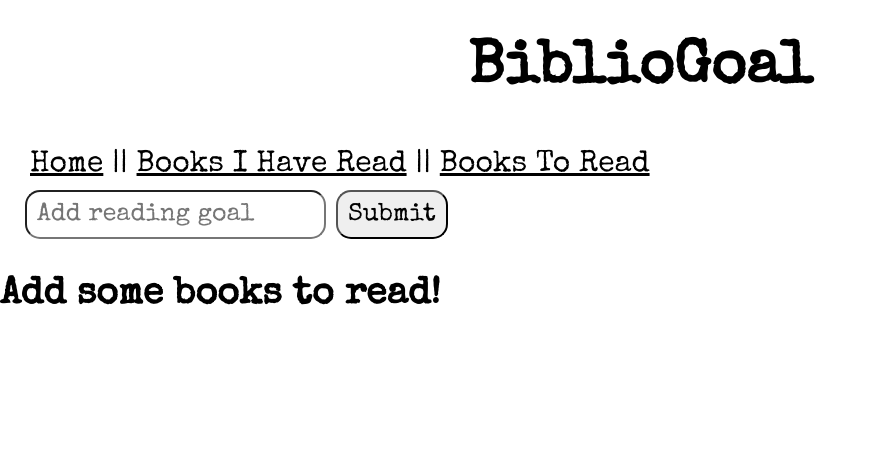
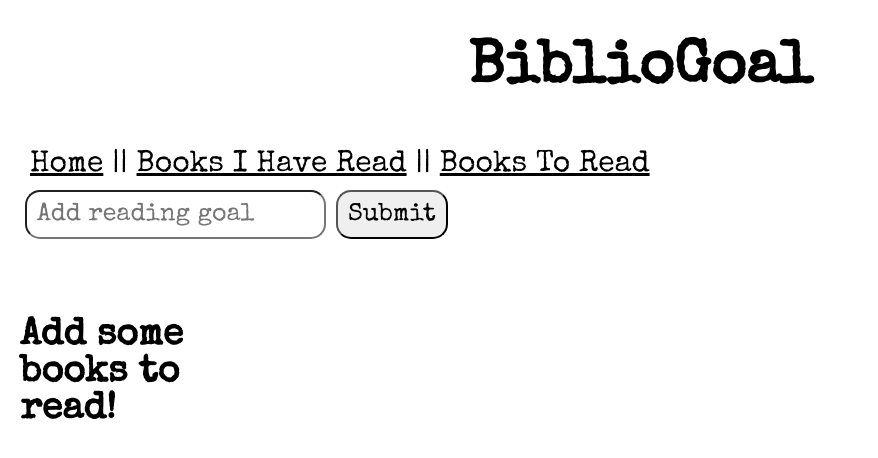
Before and after one commit to aemcdonald/bibliogoal, a React (Create React App) app: page /to-read in a window 1280 px wide. Shown: the top 458 px of the page, without its empty margins (0-878 px from the left). Built offline with nearby package versions, Linux system fonts and the light colour scheme.

Commit message:
Add styling to to read page

```diff
--- a/src/Components/ToRead/ToRead.css
+++ b/src/Components/ToRead/ToRead.css
@@ -0,0 +1,6 @@
+.to-read-display {
+  padding: 20px;
+  display: grid;
+  grid-template-columns: repeat(5, 1fr);
+  grid-gap: 20px;
+}
--- a/src/Components/ToRead/ToRead.js
+++ b/src/Components/ToRead/ToRead.js
@@ -21,7 +21,7 @@ const ToRead = ({ toReadList }) => {
   }
 
   return (
-    <h1>{displayToReadBooks()}</h1>
+    <h1 className='to-read-display'>{displayToReadBooks()}</h1>
   )
 }
 
```
